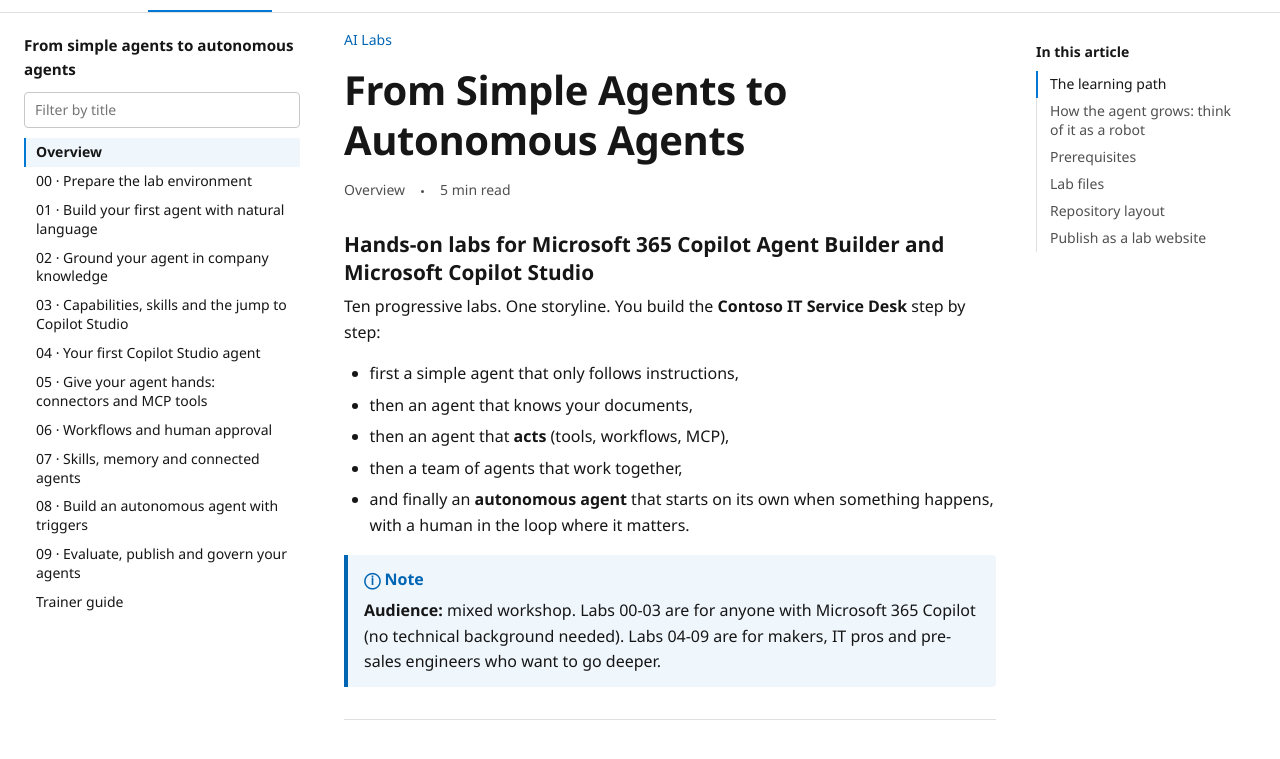
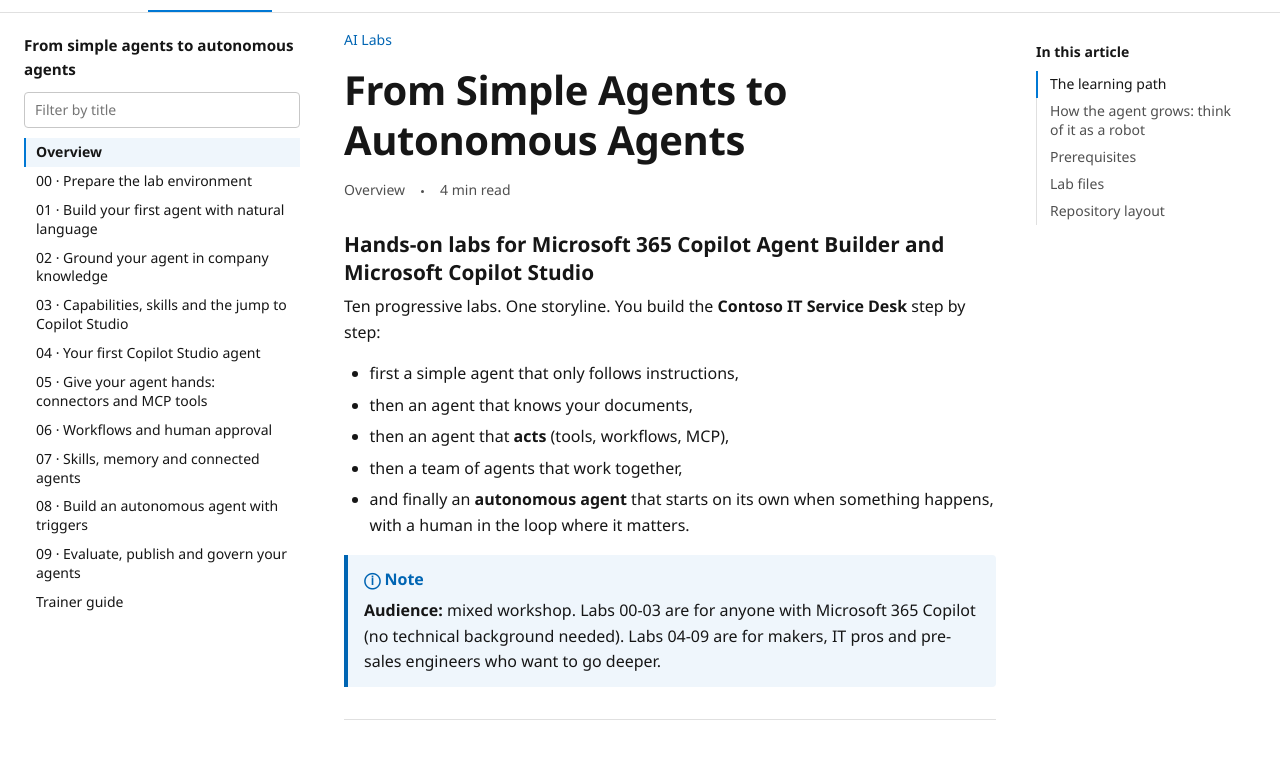
Before and after one commit to medyabi/ai-ebigpictures, a plain HTML site: page copilot-studio/index.html in a window 1280 px wide. Shown: the part 41-800 px from the top of the page. Drawn offline with Linux system fonts and the light colour scheme.

Commit message:
Rebuild: Copilot Studio overview

```diff
--- a/copilot-studio/index.html
+++ b/copilot-studio/index.html
@@ -23,7 +23,7 @@
 <main id="content" class="article">
 <nav class="crumbs" aria-label="Breadcrumb"><ol><li><a href="../index.html">AI Labs</a></li></ol></nav>
 <article class="prose">
-<h1 id="from-simple-agents-to-autonomous-agents">From Simple Agents to Autonomous Agents</h1><p class="meta"><span>Overview</span><span>5 min read</span></p>
+<h1 id="from-simple-agents-to-autonomous-agents">From Simple Agents to Autonomous Agents</h1><p class="meta"><span>Overview</span><span>4 min read</span></p>
 <h3 id="hands-on-labs-for-microsoft-365-copilot-agent-builder-and-microsoft-copilot-studio">Hands-on labs for Microsoft 365 Copilot Agent Builder and Microsoft Copilot Studio</h3>
 <p>Ten progressive labs. One storyline. You build the <strong>Contoso IT Service Desk</strong> step by step:</p>
 <ul>
@@ -342,15 +342,13 @@
 </tr>
 </tbody>
 </table></div>
-<h2 id="publish-as-a-lab-website">Publish as a lab website</h2>
-<p>This repo uses the same layout as the Microsoft Learning lab sites (for example AZ-104). Turn on <strong>GitHub Pages</strong> (Settings &gt; Pages &gt; Deploy from branch &gt; <code>main</code> / root) and the <code>index.md</code> page lists every lab automatically from the <code>lab:</code> front matter.</p>
 <hr />
 <p><em>Author: Mohamed Dyabi - Microsoft Certified Trainer. Contoso is a fictitious company used for training.</em></p>
 </article>
 <nav class="pager bottom"><span></span><a href="lab-00-prepare-the-lab-environment.html">00 · Prepare the lab environment ›</a></nav>
 <p class="source"><a href="https://github.com/medyabi/Copilot-Studio-lab" rel="noopener">View the source on GitHub</a></p>
 </main>
-<aside class="aside-toc" aria-label="In this article"><p>In this article</p><ol><li><a href="#the-learning-path">The learning path</a></li><li><a href="#how-the-agent-grows-think-of-it-as-a-robot">How the agent grows: think of it as a robot</a></li><li><a href="#prerequisites">Prerequisites</a></li><li><a href="#lab-files">Lab files</a></li><li><a href="#repository-layout">Repository layout</a></li><li><a href="#publish-as-a-lab-website">Publish as a lab website</a></li></ol></aside>
+<aside class="aside-toc" aria-label="In this article"><p>In this article</p><ol><li><a href="#the-learning-path">The learning path</a></li><li><a href="#how-the-agent-grows-think-of-it-as-a-robot">How the agent grows: think of it as a robot</a></li><li><a href="#prerequisites">Prerequisites</a></li><li><a href="#lab-files">Lab files</a></li><li><a href="#repository-layout">Repository layout</a></li></ol></aside>
 </div>
 <footer class="sitefoot">
   <div class="foot-in">
```
